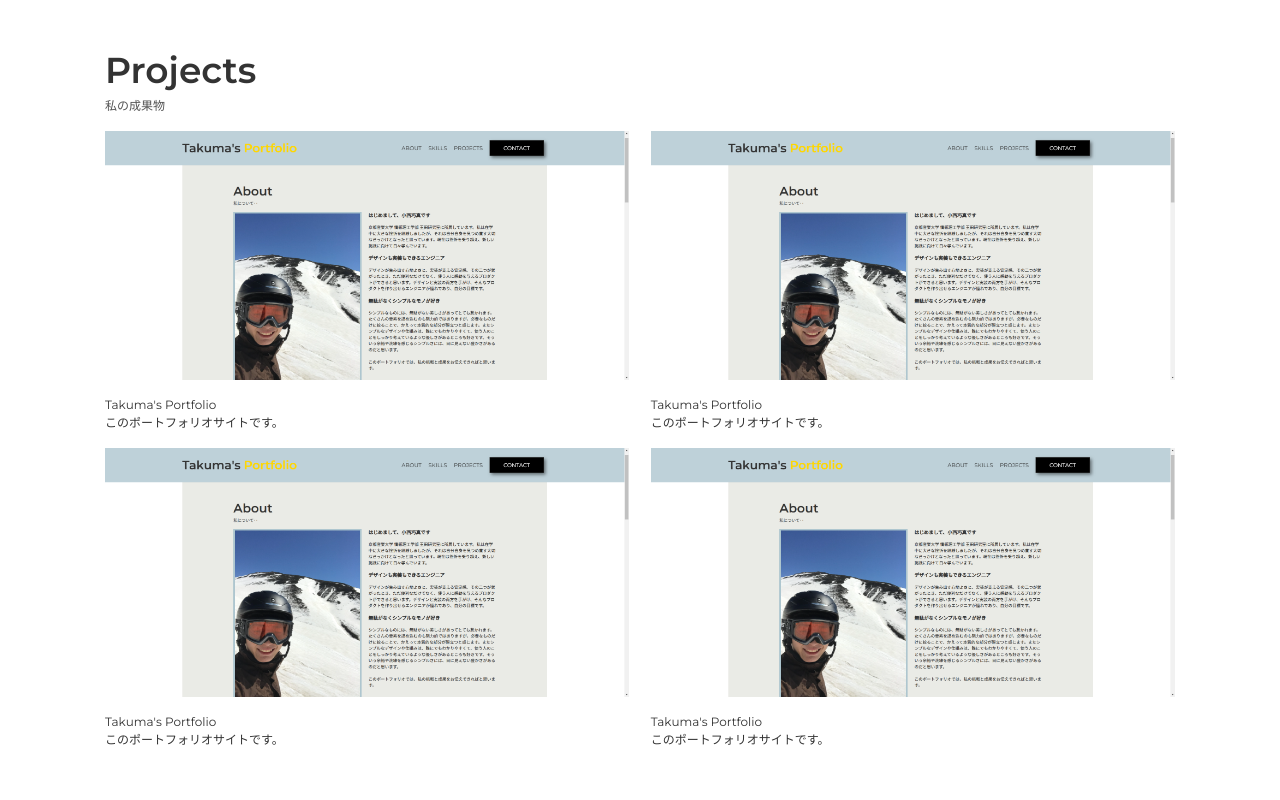
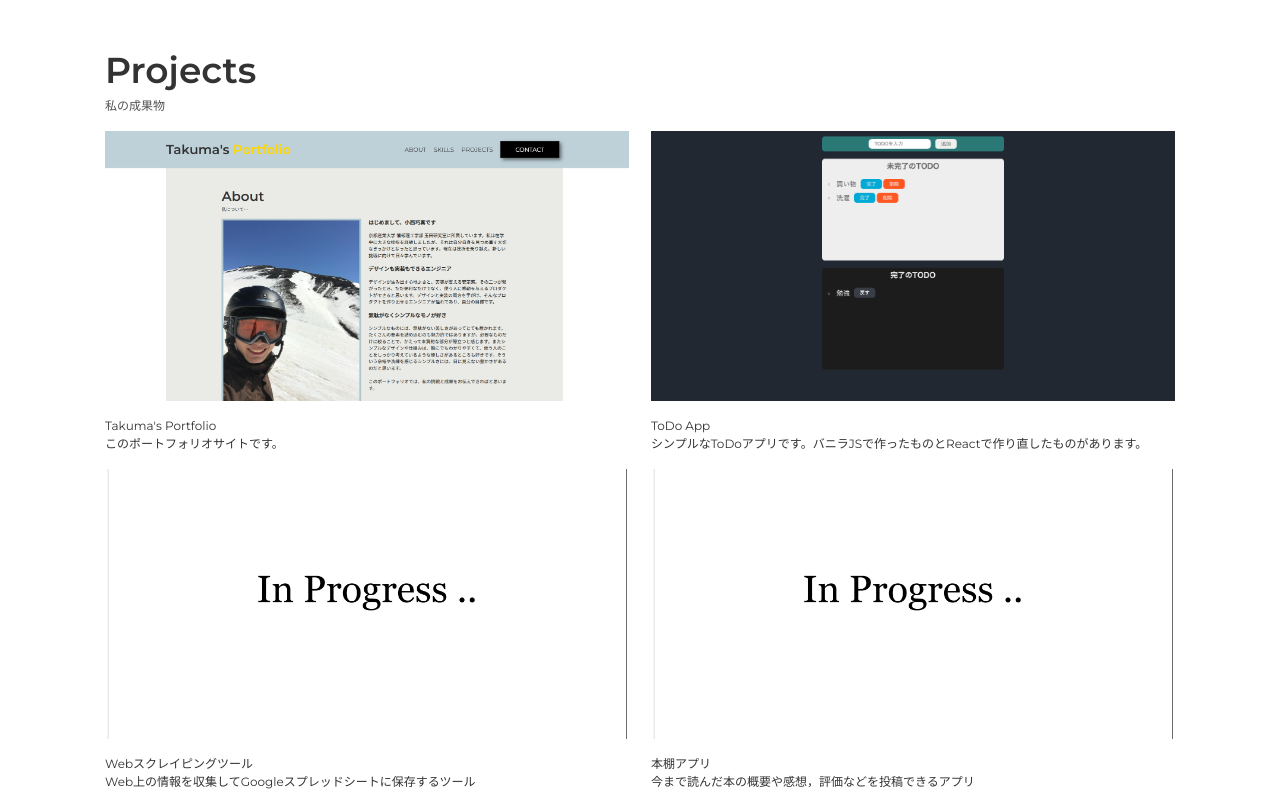
Before and after one commit to Konyee11/my-portfolio-site, a plain HTML site: page index.html in a window 1280 px wide. Shown: the part 2540-3340 px from the top of the page. Drawn offline with nearby package versions, Linux system fonts and the light colour scheme.

Commit message:
プロジェクトの内容と画像のサイズを調整

```diff
--- a/index.html
+++ b/index.html
@@ -352,7 +352,8 @@
               <div class="projects__inner">
                 <div class="projects__item">
                   <div class="cover-slide hover-darken hover-link">
-                    <img src="images/my-portfolio-site.png" alt="My Portfolio Website Screenshot" class="img-zoom" />
+                    <img src="images/my-portfolio-site.png" alt="My Portfolio Website Screenshot"
+                      class="projects__img img-zoom" />
                     <div class="hover-link__buttons">
                       <a href="https://github.com/Konyee11/my-portfolio-site"
                         class="hover-link__button hover-link__button--icon"><i class="fab fa-github"></i>GitHub</a>
@@ -367,7 +368,26 @@
                 </div>
                 <div class="projects__item">
                   <div class="cover-slide hover-darken hover-link">
-                    <img src="images/my-portfolio-site.png" alt="My Portfolio Website Screenshot" class="img-zoom" />
+                    <img src="images/todo-app.png" alt="Simple Todo App built with Vanilla JavaScript"
+                      class="projects__img img-zoom" />
+                    <div class="hover-link__buttons">
+                      <a href="https://github.com/Konyee11/vanilla-js-todo-app"
+                        class="hover-link__button hover-link__button--icon"><i class="fab fa-github"></i>JavaScript</a>
+                      <a href="https://github.com/Konyee11/react-todo-app"
+                        class="hover-link__button hover-link__button--icon"><i class="fab fa-github"></i>React</a>
+                      <a href="https://konyee11.github.io/vanilla-js-todo-app/"
+                        class="hover-link__button hover-link__button--icon"><i class="fas fa-link"></i>Project</a>
+                    </div>
+                  </div>
+                  <div class="projects__name">ToDo App</div>
+                  <div class="projects__description font-sm">
+                    <p>シンプルなToDoアプリです。バニラJSで作ったものとReactで作り直したものがあります。</p>
+                  </div>
+                </div>
+                <div class="projects__item">
+                  <div class="cover-slide hover-darken hover-link">
+                    <img src="images/in-progress.png" alt="My Portfolio Website Screenshot"
+                      class="projects__img img-zoom" />
                     <div class="hover-link__buttons">
                       <a href="https://github.com/Konyee11/my-portfolio-site"
                         class="hover-link__button hover-link__button--icon"><i class="fab fa-github"></i>GitHub</a>
@@ -375,14 +395,15 @@
                           class="fas fa-link"></i>Project</a>
                     </div>
                   </div>
-                  <div class="projects__name">Takuma's Portfolio</div>
+                  <div class="projects__name">Webスクレイピングツール</div>
                   <div class="projects__description font-sm">
-                    <p>このポートフォリオサイトです。</p>
+                    <p>Web上の情報を収集してGoogleスプレッドシートに保存するツール</p>
                   </div>
                 </div>
                 <div class="projects__item">
                   <div class="cover-slide hover-darken hover-link">
-                    <img src="images/my-portfolio-site.png" alt="My Portfolio Website Screenshot" class="img-zoom" />
+                    <img src="images/in-progress.png" alt="My Portfolio Website Screenshot"
+                      class="projects__img img-zoom" />
                     <div class="hover-link__buttons">
                       <a href="https://github.com/Konyee11/my-portfolio-site"
                         class="hover-link__button hover-link__button--icon"><i class="fab fa-github"></i>GitHub</a>
@@ -390,24 +411,9 @@
                           class="fas fa-link"></i>Project</a>
                     </div>
                   </div>
-                  <div class="projects__name">Takuma's Portfolio</div>
+                  <div class="projects__name">本棚アプリ</div>
                   <div class="projects__description font-sm">
-                    <p>このポートフォリオサイトです。</p>
-                  </div>
-                </div>
-                <div class="projects__item">
-                  <div class="cover-slide hover-darken hover-link">
-                    <img src="images/my-portfolio-site.png" alt="My Portfolio Website Screenshot" class="img-zoom" />
-                    <div class="hover-link__buttons">
-                      <a href="https://github.com/Konyee11/my-portfolio-site"
-                        class="hover-link__button hover-link__button--icon"><i class="fab fa-github"></i>GitHub</a>
-                      <a href="#" class="hover-link__button hover-link__button--icon"><i
-                          class="fas fa-link"></i>Project</a>
-                    </div>
-                  </div>
-                  <div class="projects__name">Takuma's Portfolio</div>
-                  <div class="projects__description font-sm">
-                    <p>このポートフォリオサイトです。</p>
+                    <p>今まで読んだ本の概要や感想，評価などを投稿できるアプリ</p>
                   </div>
                 </div>
               </div>
--- a/styles/parts/_image-slide.scss
+++ b/styles/parts/_image-slide.scss
@@ -115,7 +115,10 @@
         top: 50%;
         left: 50%;
         transform: translate(-50%, -50%);
+        width: 80%;
         display: flex;
+        flex-wrap: wrap;
+        justify-content: center;
         gap: 16px; /* ボタン間の余白 */
         opacity: 0;
         z-index: 3;
--- a/styles/sections/_projects.scss
+++ b/styles/sections/_projects.scss
@@ -34,6 +34,12 @@
             .projects__item {
                 max-width: 49%;
             }
+
+            .projects__img {
+                width: 524px;
+                height: 270px;
+                object-fit: cover;
             }
         }
     }
+}
```
Also changed, not shown: images/in-progress.png (added), images/todo-app.png (added), styles/globals/_mixin.scss (indentation only), styles/style.css. Lines whose indentation alone changed are shown as unchanged.
